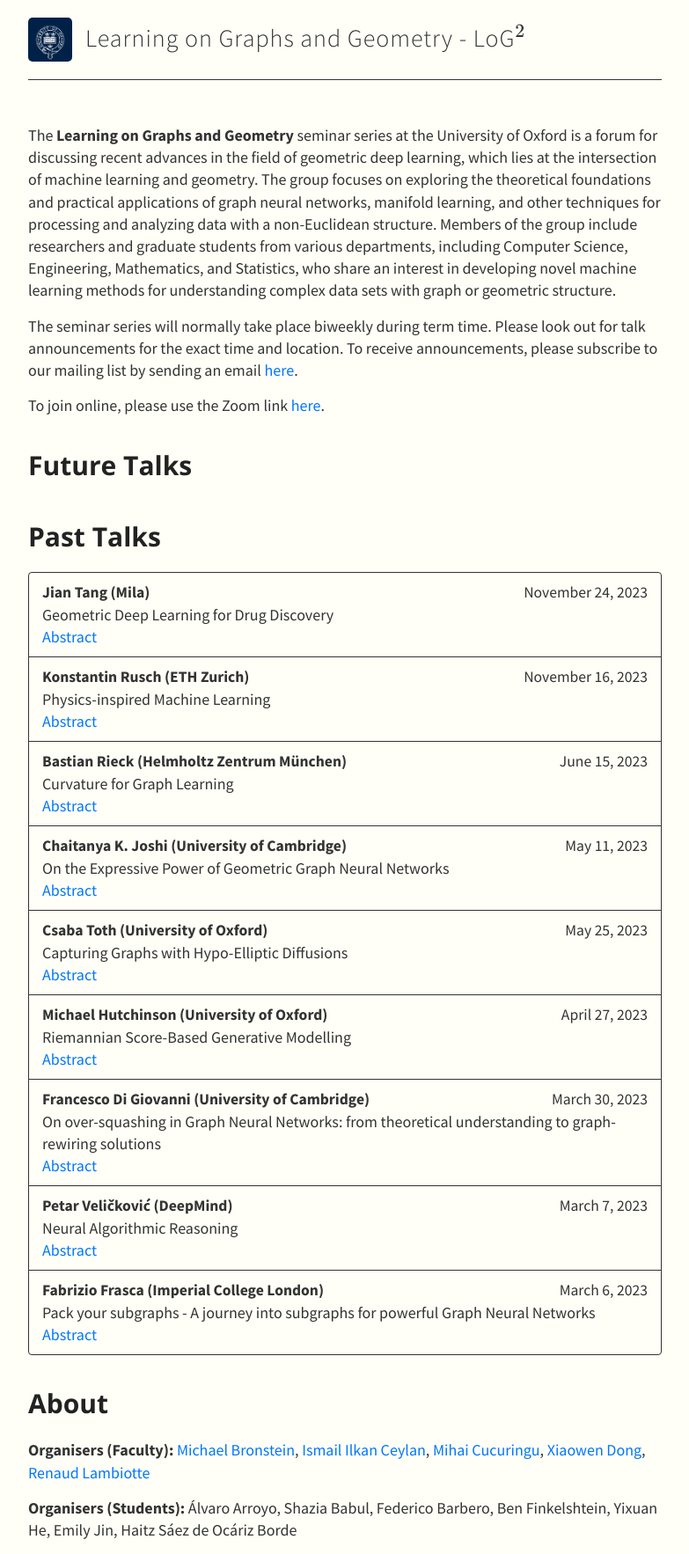
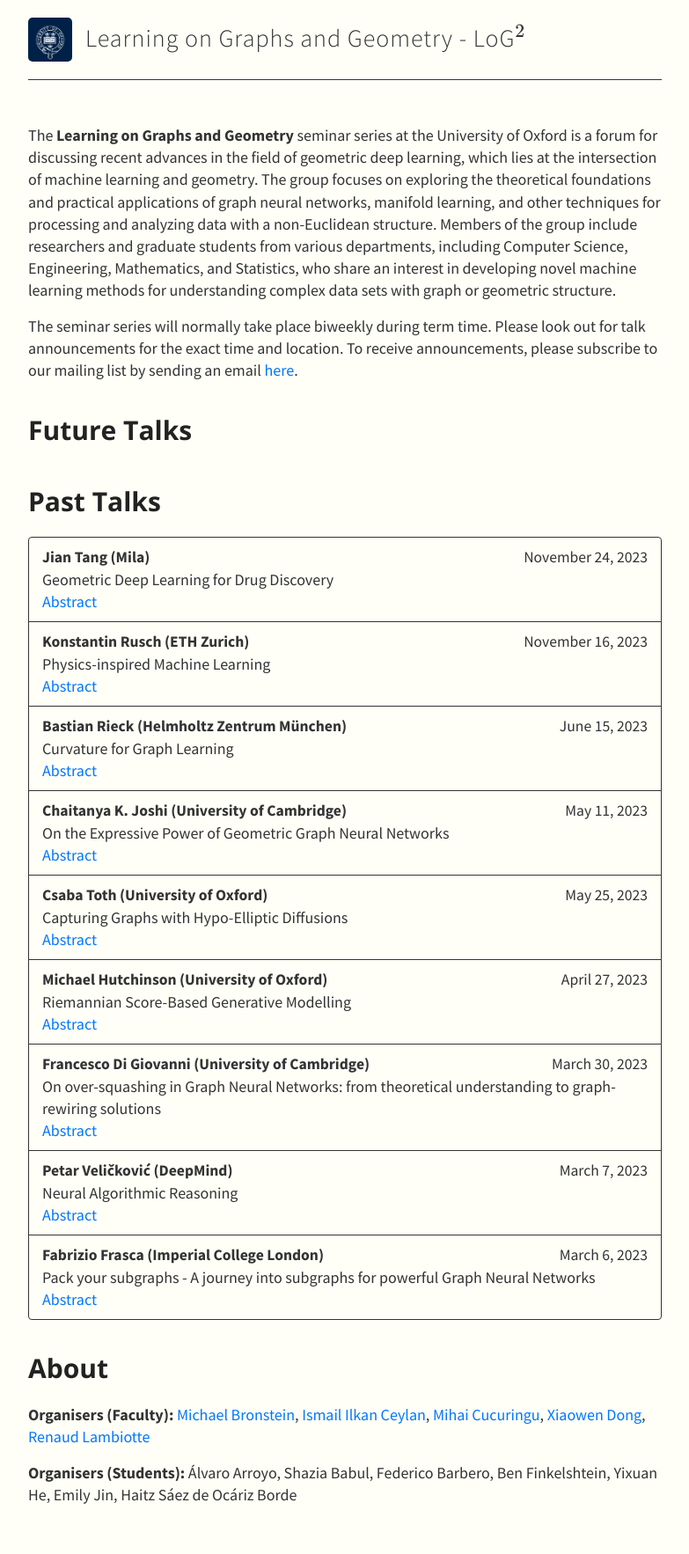
Before and after one commit to log-2/log-2.github.io, a Jekyll site: the page built from index.md, in a window 1280 px wide. Shown: the whole page at 88% size, without its empty margins (248-1031 px from the left). Built offline with Jekyll 4.4.1, drawn with Linux system fonts in a browser that asks for light colours; nearby versions of some CDN libraries; formulas are drawn with MathJax 3; after the commit the page ends 1726 px from its top, so only the background shows below that.

Commit message:
Update index.md

```diff
--- a/index.md
+++ b/index.md
@@ -6,9 +6,6 @@ meta-description: "Oxford - Learning on Graphs and Geometry"
 The **Learning on Graphs and Geometry** seminar series at the University of Oxford is a forum for discussing recent advances in the field of geometric deep learning, which lies at the intersection of machine learning and geometry. The group focuses on exploring the theoretical foundations and practical applications of graph neural networks, manifold learning, and other techniques for processing and analyzing data with a non-Euclidean structure. Members of the group include researchers and graduate students from various departments, including Computer Science, Engineering, Mathematics, and Statistics, who share an interest in developing novel machine learning methods for understanding complex data sets with graph or geometric structure.
 
 The seminar series will normally take place biweekly during term time. Please look out for talk announcements for the exact time and location. To receive announcements, please subscribe to our mailing list by sending an email <a href="mailto: log2-subscribe@maillist.ox.ac.uk">here</a>.
-
-To join online, please use the Zoom link <a href="https://us06web.zoom.us/j/86881074813?pwd=UEpYU1UyTTF3a3kwL3F5VkFjdkZ6QT09">here</a>.
-
 
 
 
```
